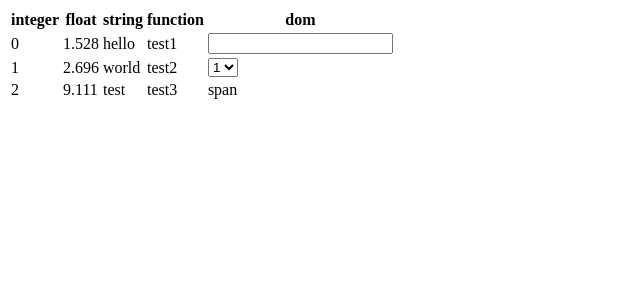
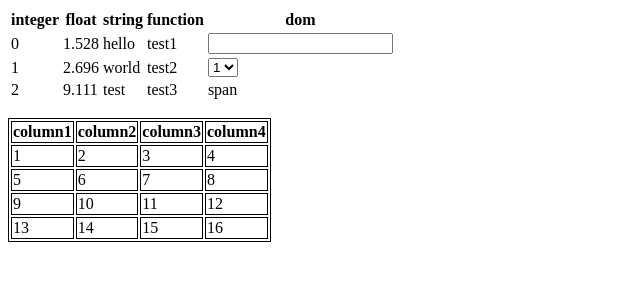
Before and after one commit to h64m1/react-table-component, a React (Create React App) app in the folder app/: page / in a window 1280 px wide. Shown: the top 300 px of the page, without its empty margins (0-640 px from the left). Built offline with nearby package versions, Linux system fonts and the light colour scheme.

Commit message:
add demo
- table with, without borders

```diff
--- a/app/src/App.tsx
+++ b/app/src/App.tsx
@@ -1,60 +1,13 @@
 import React from 'react'
-import { Column } from './component/Table/Column'
-import { Table } from './component/Table/Table'
+import { DemoTableBorders, DemoTableNoBorders } from './demo/Demo'
 
 const App: React.FC = () => {
-	type Data = {
-		string: string
-		integer: number
-		float: number
-		function: string
-		dom: React.ReactElement
-	}
-	const test = (arg: string): string => {
-		return arg
-	}
-
-	const data: Data[] = [
-		{
-			string: 'hello',
-			integer: 0,
-			float: 1.528,
-			function: test('test1'),
-			dom: <input />,
-		},
-		{
-			string: 'world',
-			integer: 1,
-			float: 2.696,
-			function: test('test2'),
-			dom: (
-				<select>
-					<option>1</option>
-					<option>2</option>
-					<option>3</option>
-				</select>
-			),
-		},
-		{
-			string: 'test',
-			integer: 2,
-			float: 9.111,
-			function: test('test3'),
-			dom: (
-				<div>
-					<span>span</span>
-				</div>
-			),
-		},
-	]
 	return (
-		<Table data={data}>
-			<Column name='integer' />
-			<Column name='float' />
-			<Column name='string' />
-			<Column name='function' />
-			<Column name='dom' />
-		</Table>
+		<>
+			<DemoTableNoBorders />
+			<div style={{ margin: '1rem 0' }}></div>
+			<DemoTableBorders />
+		</>
 	)
 }
 
--- a/app/src/component/Table/Table.tsx
+++ b/app/src/component/Table/Table.tsx
@@ -2,20 +2,27 @@ import React from 'react'
 
 type TableProps<Data> = {
 	data: Data[]
+	className?: string
+	border?: boolean
 	children?: React.ReactElement | React.ReactElement[]
 }
 
 const Table = <T extends object>(props: TableProps<T>) => {
-	console.debug('Table | props', props)
 	const data = props.data
-	// const keys = Object.keys(data[0]) as Array<keyof T>
+	const style = getCommonStyle(props)
+	console.debug('Table | props', props, style)
+
 	return (
-		<table>
+		<table className={props.className} style={style}>
 			<thead>
 				<tr>
 					{React.Children.map(props.children, (child, index) => {
 						const childProps = child?.props
-						return <th key={childProps.name}>{childProps.name}</th>
+						return (
+							<th key={childProps.name} className={childProps.className} style={style}>
+								{childProps.name}
+							</th>
+						)
 					})}
 				</tr>
 			</thead>
@@ -26,7 +33,11 @@ const Table = <T extends object>(props: TableProps<T>) => {
 							{React.Children.map(props.children, (child, index) => {
 								const childProps = child?.props
 								const key = childProps.name as keyof T
-								return <td key={childProps.name}>{value[key]}</td>
+								return (
+									<td key={childProps.name} className={childProps.className} style={style}>
+										{value[key]}
+									</td>
+								)
 							})}
 						</tr>
 					)
@@ -37,4 +48,19 @@ const Table = <T extends object>(props: TableProps<T>) => {
 	)
 }
 
+type commonTableProps = {
+	style?: React.CSSProperties
+	border?: boolean
+}
+
+const getCommonStyle = (props: commonTableProps) => {
+	if (props.border) {
+		return {
+			border: '1px solid',
+		}
+	}
+
+	return {}
+}
+
 export { Table }
--- /dev/null
+++ b/app/src/demo/Demo.tsx
@@ -0,0 +1,106 @@
+import React from 'react'
+import { Column } from '../component/Table/Column'
+import { Table } from '../component/Table/Table'
+
+const DemoTableNoBorders: React.FC = () => {
+	type Data = {
+		string: string
+		integer: number
+		float: number
+		function: string
+		dom: React.ReactElement
+	}
+	const test = (arg: string): string => {
+		return arg
+	}
+
+	const data: Data[] = [
+		{
+			string: 'hello',
+			integer: 0,
+			float: 1.528,
+			function: test('test1'),
+			dom: <input />,
+		},
+		{
+			string: 'world',
+			integer: 1,
+			float: 2.696,
+			function: test('test2'),
+			dom: (
+				<select>
+					<option>1</option>
+					<option>2</option>
+					<option>3</option>
+				</select>
+			),
+		},
+		{
+			string: 'test',
+			integer: 2,
+			float: 9.111,
+			function: test('test3'),
+			dom: (
+				<div>
+					<span>span</span>
+				</div>
+			),
+		},
+	]
+	return (
+		<Table data={data}>
+			<Column name="integer" />
+			<Column name="float" />
+			<Column name="string" />
+			<Column name="function" />
+			<Column name="dom" />
+		</Table>
+	)
+}
+
+type Data = {
+	column1: string
+	column2: string
+	column3: string
+	column4: string
+}
+
+const data: Data[] = [
+	{
+		column1: '1',
+		column2: '2',
+		column3: '3',
+		column4: '4',
+	},
+	{
+		column1: '5',
+		column2: '6',
+		column3: '7',
+		column4: '8',
+	},
+	{
+		column1: '9',
+		column2: '10',
+		column3: '11',
+		column4: '12',
+	},
+	{
+		column1: '13',
+		column2: '14',
+		column3: '15',
+		column4: '16',
+	},
+]
+
+const DemoTableBorders: React.FC = () => {
+	return (
+		<Table data={data} border={true}>
+			<Column name="column1" />
+			<Column name="column2" />
+			<Column name="column3" />
+			<Column name="column4" />
+		</Table>
+	)
+}
+
+export { DemoTableNoBorders, DemoTableBorders }
```
